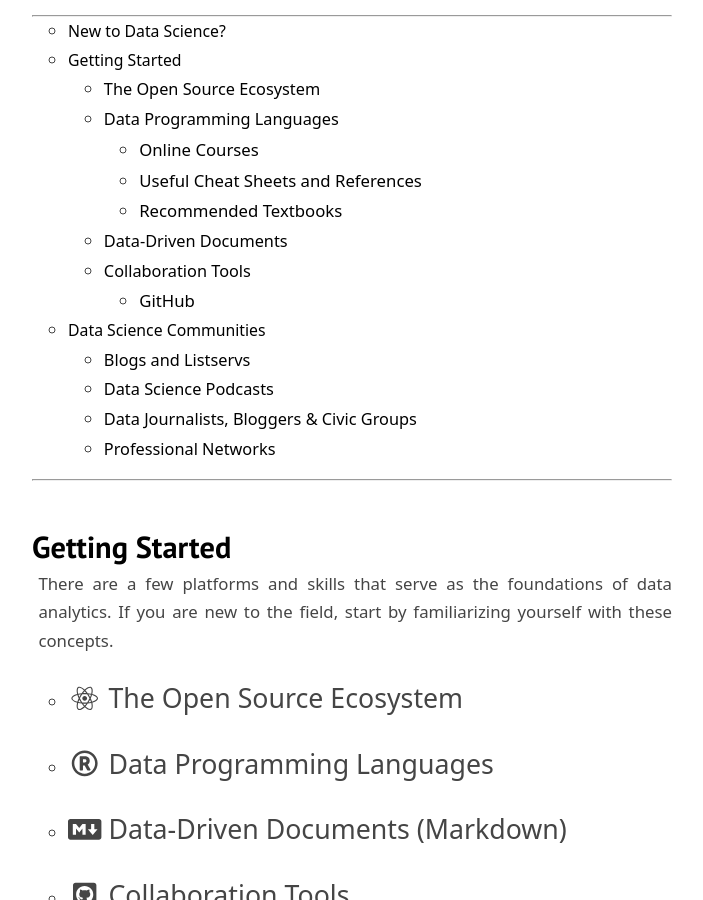
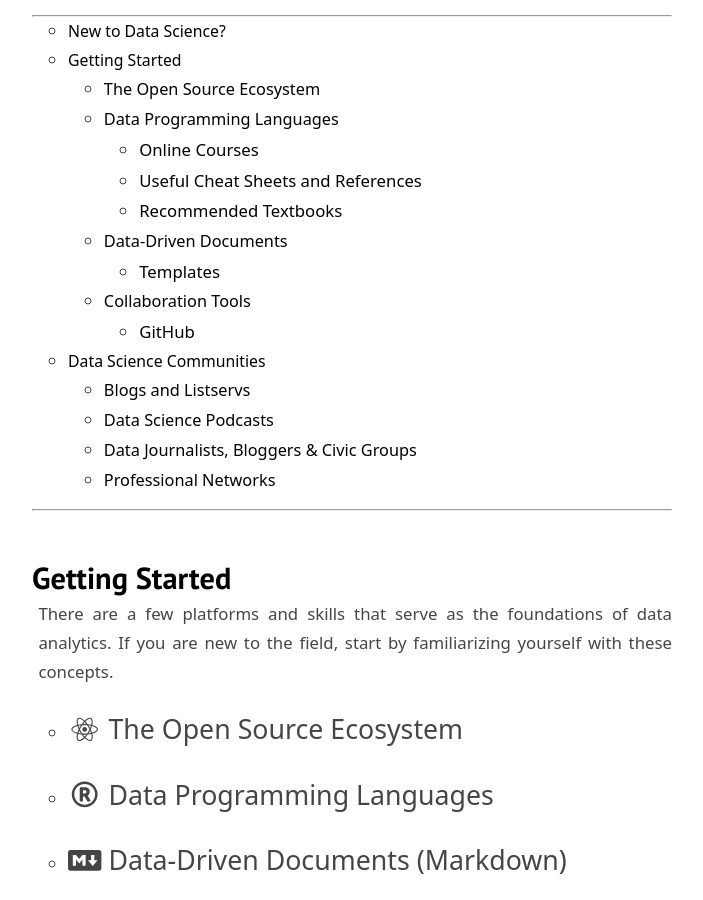
Before and after one commit to DS4PS/ds4ps.github.io, a Jekyll site: the page built from welcome.md, in a window 1280 px wide and 900 px high, scrolled down 787 px. Shown: the whole window, without its empty margins (288-991 px from the left). Built offline with Jekyll 4.4.1, drawn with Linux system fonts in a browser that asks for light colours; nearby versions of some CDN libraries; library files that are not in the unit come from our copies.

Commit message:
Update welcome.md

```diff
--- a/welcome.md
+++ b/welcome.md
@@ -162,6 +162,8 @@ output: flexdashboard
 Then add a few page dividers, and your analysis will now be organized something like this [StoryBoard](https://beta.rstudioconnect.com/jjallaire/htmlwidgets-showcase-storyboard/htmlwidgets-showcase-storyboard.html).
 
 Markdown is used on GitHub, Stack Overflow, and in R Markdown documents. Familiarity with the basics offers a lot of power in controlling how your analysis is presented to your audience.
+
+### Templates
 
 Checkout many types of R Markdown formats [HERE](https://rmarkdown.rstudio.com/articles.html).
 
```
